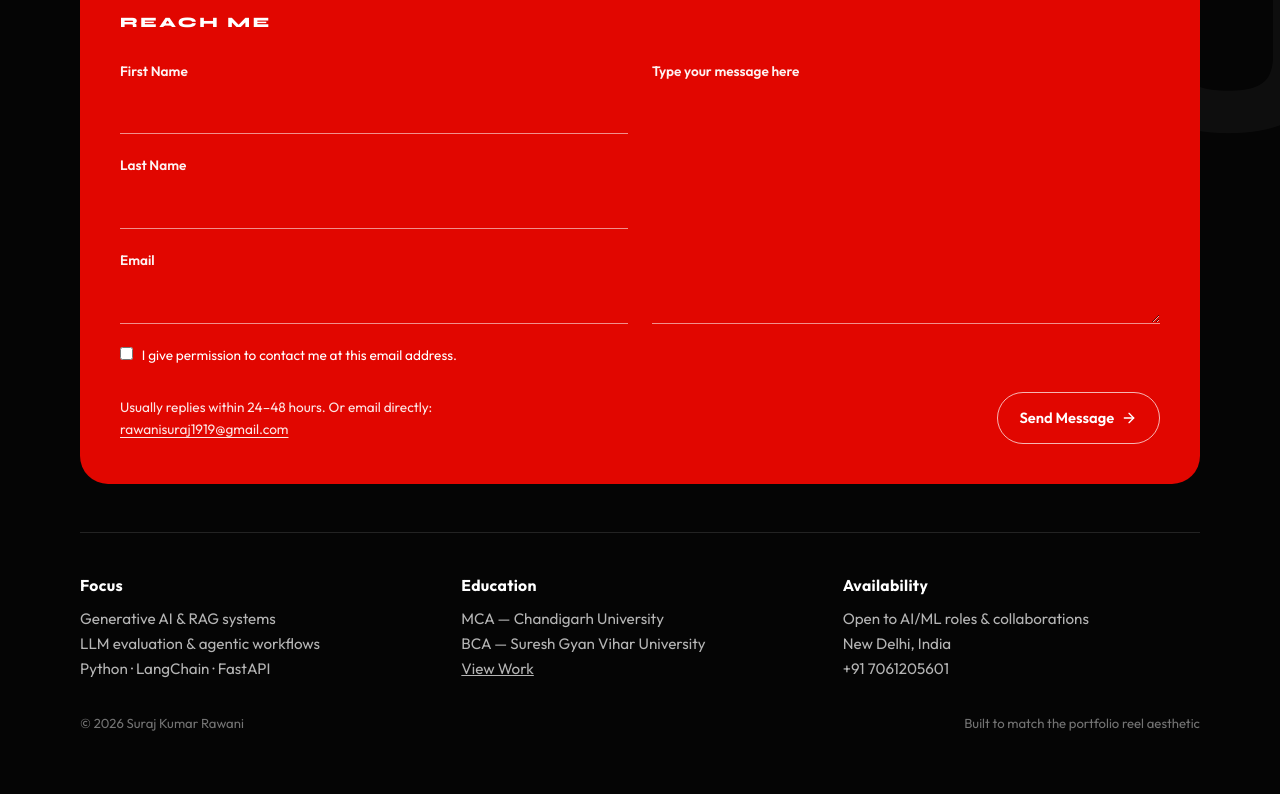
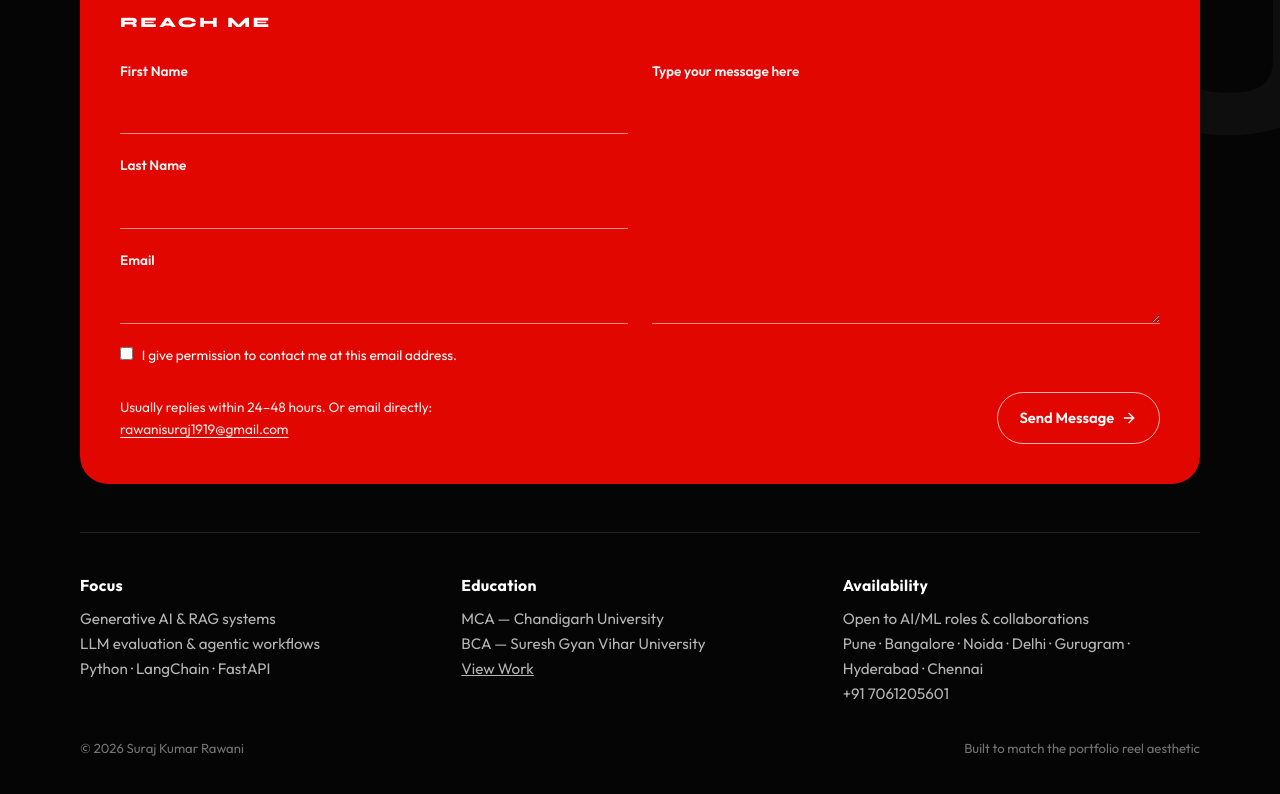
Before and after one commit to SurajRawani1919/portfolio, a React (Vite) app: page / in a window 1280 px wide. Shown: the part 9713-10507 px from the top of the page. Built offline with nearby package versions, Linux system fonts and the light colour scheme.

Commit message:
Update availability cities for open AI/ML roles.
Co-authored-by: Cursor <cursoragent@cursor.com>

```diff
--- a/src/App.jsx
+++ b/src/App.jsx
@@ -971,7 +971,7 @@ export default function App() {
                   <strong>Availability</strong>
                   Open to AI/ML roles & collaborations
                   <br />
-                  {profile.location}
+                  {profile.openLocations}
                   <br />
                   {profile.phone}
                 </div>
--- a/src/data.js
+++ b/src/data.js
@@ -3,6 +3,8 @@ export const profile = {
   shortName: "Suraj",
   role: "AI/ML Engineer",
   location: "New Delhi, India",
+  openLocations:
+    "Pune · Bangalore · Noida · Delhi · Gurugram · Hyderabad · Chennai",
   email: "rawanisuraj1919@gmail.com",
   phone: "+91 7061205601",
   summary:
```
